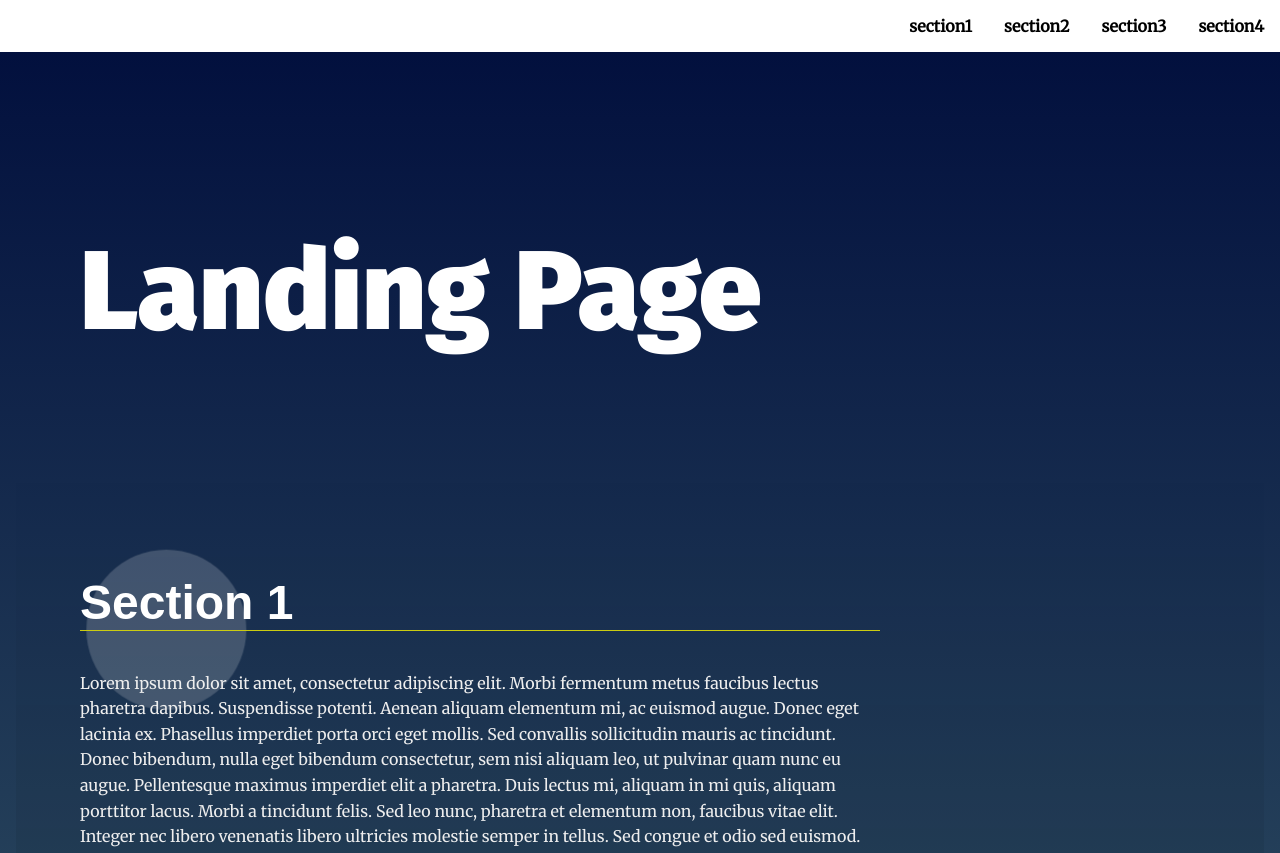
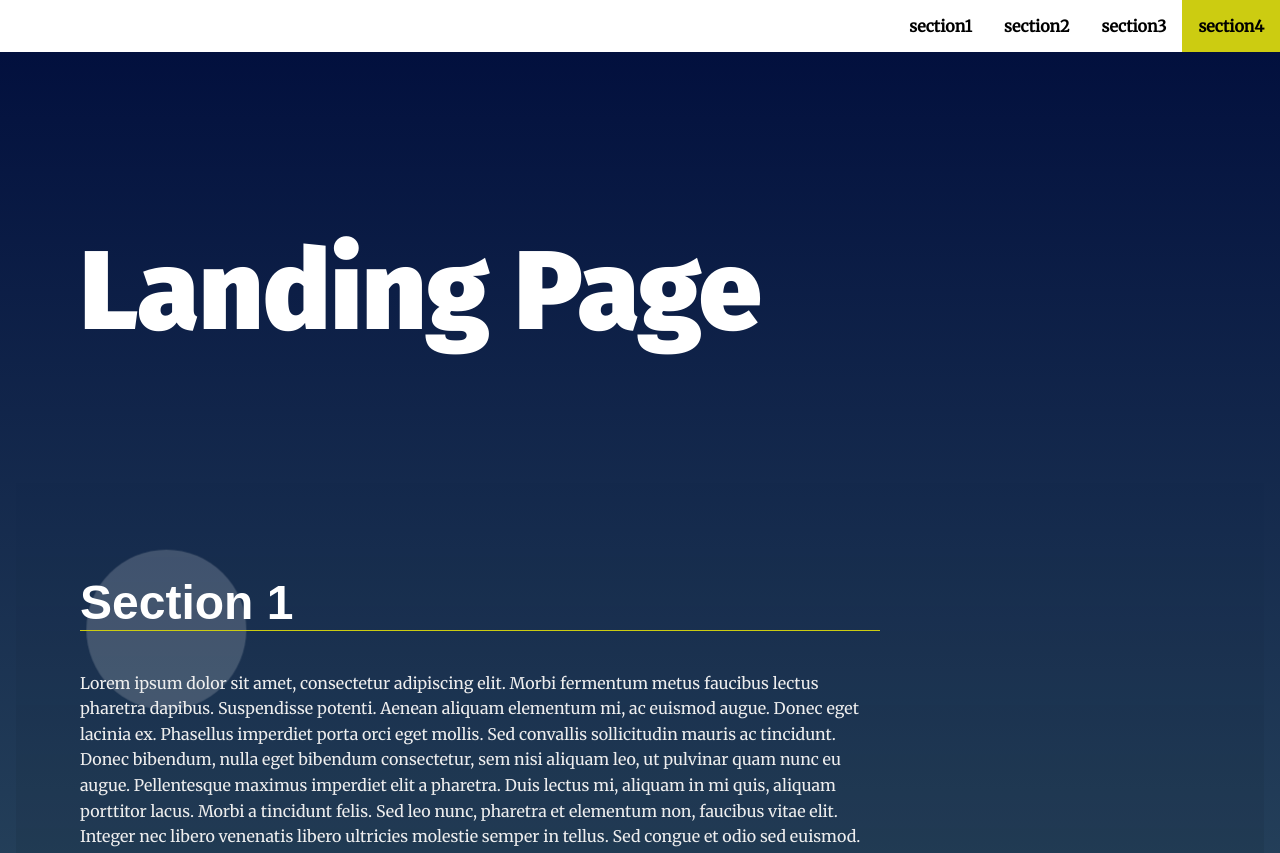
Before and after one commit to OmarHisham99/FirstFWDProject, a plain HTML site: page index.html in a window 1280 px wide. Shown: the top 853 px of the page. Drawn offline with Linux system fonts and the light colour scheme.

Commit message:
Updated Page for udacity review

```diff
--- a/css/styles.css
+++ b/css/styles.css
@@ -19,10 +19,6 @@ body {
 }
 
 /* ---- Scroll Behavior ----*/
-html{
-    scroll-behavior: smooth;
-}
-
 
 /* Typeography General*/
 h1 {
@@ -91,6 +87,9 @@ section {
     background: #333;
     color: #fff;
     transition: ease 0.3s all;
+}
+.current{
+    background: #cc1;
 }
 
 /* Header Styles */
--- a/js/app.js
+++ b/js/app.js
@@ -22,7 +22,8 @@
  * Define Global Variables
  *
 */
-let secNumber =4 ;
+let secNumber = 4;
+let menuId = 1;
 
 /**
  * End Global Variables
@@ -32,19 +33,20 @@ let secNumber =4 ;
 
 
 // Add section to the page
-function addSection(){
+function addSection() {
     clearLinks();
+    menuId = 1;
     let main = document.querySelector('main');
     let sec = document.createElement('section');
     let div = document.createElement('div');
     let header = document.createElement('h2');
     let para = document.createElement('p');
     let para2 = document.createElement('p');
-    header.textContent = "Section "+secNumber;
-    para.textContent ="Lorem ipsum dolor sit amet, consectetur adipiscing elit. Morbi fermentum metus faucibus lectus pharetra dapibus. Suspendisse potenti. Aenean aliquam elementum mi, ac euismod augue. Donec eget lacinia ex. Phasellus imperdiet porta orci eget mollis. Sed convallis sollicitudin mauris ac tincidunt. Donec bibendum, nulla eget bibendum consectetur, sem nisi aliquam leo, ut pulvinar quam nunc eu augue. Pellentesque maximus imperdiet elit a pharetra. Duis lectus mi, aliquam in mi quis, aliquam porttitor lacus. Morbi a tincidunt felis. Sed leo nunc, pharetra et elementum non, faucibus vitae elit. Integer nec libero venenatis libero ultricies molestie semper in tellus. Sed congue et odio sed euismod.";
+    header.textContent = "Section " + secNumber;
+    para.textContent = "Lorem ipsum dolor sit amet, consectetur adipiscing elit. Morbi fermentum metus faucibus lectus pharetra dapibus. Suspendisse potenti. Aenean aliquam elementum mi, ac euismod augue. Donec eget lacinia ex. Phasellus imperdiet porta orci eget mollis. Sed convallis sollicitudin mauris ac tincidunt. Donec bibendum, nulla eget bibendum consectetur, sem nisi aliquam leo, ut pulvinar quam nunc eu augue. Pellentesque maximus imperdiet elit a pharetra. Duis lectus mi, aliquam in mi quis, aliquam porttitor lacus. Morbi a tincidunt felis. Sed leo nunc, pharetra et elementum non, faucibus vitae elit. Integer nec libero venenatis libero ultricies molestie semper in tellus. Sed congue et odio sed euismod.";
     para2.textContent = "Aliquam a convallis justo. Vivamus venenatis, erat eget pulvinar gravida, ipsum lacus aliquet velit, vel luctus diam ipsum a diam. Cras eu tincidunt arcu, vitae rhoncus purus. Vestibulum fermentum consectetur porttitor. Suspendisse imperdiet porttitor tortor, eget elementum tortor mollis non.";
-    sec.setAttribute('id','section'+secNumber);
-    sec.setAttribute('data-nav','Section '+secNumber);
+    sec.setAttribute('id', 'section' + secNumber);
+    sec.setAttribute('data-nav', 'Section ' + secNumber);
     secNumber++;
     div.classList.add('landing__container');
     div.appendChild(header);
@@ -65,58 +67,87 @@ function addSection(){
 
 // Scroll to anchor ID using scrollTO event
 // build the nav and create anchors to scroll down to it
-function buildNav(){
+function buildNav() {
     let sections = document.querySelectorAll('section');
     let navList = document.querySelector('#navbar__list');
-    for(let section of sections){
+    for (let section of sections) {
         let listItem = document.createElement('li');
+        listItem.id = menuId;
+        menuId++;
         let anc = document.createElement('a');
         anc.classList.add('menu__link');
         anc.textContent = section.id;
-        anc.href = '#'+section.id;
+        anc.href = '#' + section.id;
+        anc.name = section.id;
         listItem.appendChild(anc);
         navList.appendChild(listItem);
+        //add click listener to every link created.
+        listItem.addEventListener('click',function(e){
+            e.preventDefault();
+            let a = document.getElementById(anc.name);
+            a.scrollIntoView({behavior:"smooth"});
+        });
+
     }
 
 }
 //remove links from nav bar when add new link
-function clearLinks(){
+function clearLinks() {
     let navList = document.querySelector('#navbar__list');
-    while(navList.firstChild){
+    while (navList.firstChild) {
         navList.removeChild(navList.lastChild);
     }
 }
 
 // Add class 'active' to section when near top of viewport
-function activateClass(){
+function activateClass() {
     let sections = document.querySelectorAll('section');
-    window.addEventListener('scroll',function(event){
-       for(let Elem of sections){
-           if(isVisible(Elem)){
+    window.addEventListener('scroll', function (event) {
+        for (let Elem of sections) {
+            if (isVisible(Elem)) {
                 Elem.classList.add('your-active-class');
+                highlightNav(Elem);
             }
             else {
                 Elem.classList.remove('your-active-class');
             }
         }
-   },false);
+    }, false);
 }
+
+
 //check if the element is in the ViewPort
-function isVisible(Elem){
+function isVisible(Elem) {
     let bounding = Elem.getBoundingClientRect();
 
-    if(bounding.top >= 0 && bounding.left >=0 &&
-        bounding.right <= (window.innerWidth || document.documentElement.clientWidth)&&
+    if (bounding.top >= 0 && bounding.left >= 0 &&
+        bounding.right <= (window.innerWidth || document.documentElement.clientWidth) &&
         bounding.bottom <= (window.innerHeight || document.documentElement.clientHeight)
-        )
-        {
-        return true ;
+    ) {
+        return true;
     }
     else {
 
         return false;
     }
 }
+
+//highlight NavBar Based on sections in viewport.
+function highlightNav(Elem) {
+    let listOfLinks = document.querySelectorAll('.menu__link');
+    let id = `#${Elem.id}`;
+    for (link of listOfLinks) {
+        let s = link.href;
+        if (s.includes(id)) {
+            link.classList.add("current");
+        }
+        else {
+            link.classList.remove("current");
+        }
+    }
+
+}
+
 
 
 /**
@@ -131,4 +162,4 @@ function isVisible(Elem){
 
 // Set sections as active
 
-document.addEventListener('DOMContentLoaded',addSection);
+document.addEventListener('DOMContentLoaded', addSection);
```
Also changed, not shown: README.md. Lines whose indentation alone changed are shown as unchanged.
